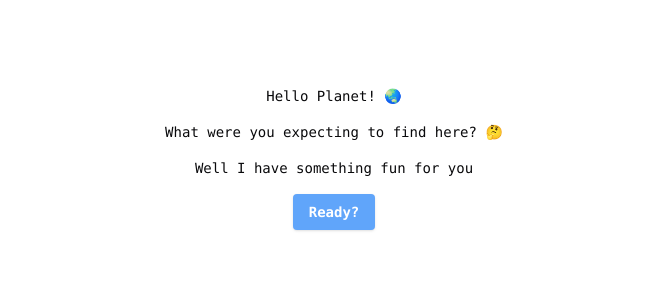
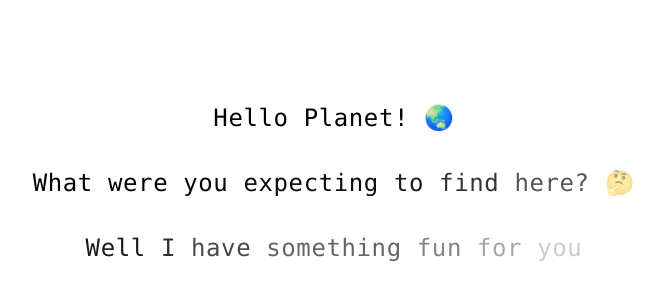
Before and after one commit to konfucius1/konnections, a React (Vite) app: page / in a window 1280 px wide. Shown: the part 154-454 px from the top of the page, without its empty margins (306-970 px from the left). Built offline with nearby package versions, Linux system fonts and the light colour scheme.

Commit message:
feat: add type generator effect for landing page

```diff
--- /dev/null
+++ b/src/components/ui/textgenerateeffect.tsx
@@ -0,0 +1,53 @@
+import { useEffect } from 'react';
+import { motion, stagger, useAnimate } from 'framer-motion';
+import { cn } from '@/lib/utils';
+
+export const TextGenerateEffect = ({
+  words,
+  className,
+}: {
+  words: string;
+  className?: string;
+}) => {
+  const [scope, animate] = useAnimate();
+  let wordsArray = words.split(' ');
+  useEffect(() => {
+    animate(
+      'span',
+      {
+        opacity: 1,
+      },
+      {
+        duration: 2,
+        delay: stagger(0.2),
+      },
+    );
+  }, [scope.current]);
+
+  const renderWords = () => {
+    return (
+      <motion.div ref={scope}>
+        {wordsArray.map((word, idx) => {
+          return (
+            <motion.span
+              key={word + idx}
+              className="dark:text-white text-black opacity-0"
+            >
+              {word}{' '}
+            </motion.span>
+          );
+        })}
+      </motion.div>
+    );
+  };
+
+  return (
+    <div className={cn('font-bold', className)}>
+      <div className="mt-4">
+        <div className=" dark:text-white text-black text-2xl leading-snug tracking-wide">
+          {renderWords()}
+        </div>
+      </div>
+    </div>
+  );
+};
--- a/src/routes/index.lazy.tsx
+++ b/src/routes/index.lazy.tsx
@@ -2,27 +2,60 @@ import { createLazyFileRoute } from '@tanstack/react-router';
 import ReadyModal from '@/features/home/ReadyModal';
 import { useDisclosure } from '@/hooks/useDisclosure';
 import { Button } from '@/components/ui/button';
+import { TextGenerateEffect } from '@/components/ui/textgenerateeffect';
+import { useState, useEffect } from 'react';
 
 export const Route = createLazyFileRoute('/')({
   component: Index,
 });
 
 function Index() {
+  const wordsFirst = `Hello Planet! 🌏`;
+  const wordsSecond = `What were you expecting to find here? 🤔`;
+  const wordsThird = `Well I have something fun for you`;
   const { isOpen, onToggle } = useDisclosure();
+
+  const [showFirst, setShowFirst] = useState(false);
+  const [showSecond, setShowSecond] = useState(false);
+  const [showThird, setShowThird] = useState(false);
+  const [showButton, setShowButton] = useState(false);
+
+  useEffect(() => {
+    const timers = [
+      setTimeout(() => setShowFirst(true), 0),
+      setTimeout(() => setShowSecond(true), 2000), // Adjust timing as needed
+      setTimeout(() => setShowThird(true), 4000),
+      setTimeout(() => setShowButton(true), 6000),
+    ];
+
+    // Clear timeouts on cleanup
+    return () => timers.forEach((timer) => clearTimeout(timer));
+  }, []);
 
   return (
     <div className="flex flex-col justify-center items-center gap-4 pt-44">
-      <h3>Hello Planet! 🌏</h3>
-      <p className="text-center">What were you expecting to find here? 🤔</p>
-      <p className="text-center">Well I have something fun for you</p>
-      <Button
-        onClick={onToggle}
-        className="bg-blue-400 hover:bg-blue-600 text-white font-bold py-2 px-4 rounded"
-      >
-        Ready?
-      </Button>
+      {showFirst && (
+        <TextGenerateEffect words={wordsFirst} className="font-thin" />
+      )}
+      {showSecond && (
+        <TextGenerateEffect words={wordsSecond} className="font-thin" />
+      )}
+      {showThird && (
+        <TextGenerateEffect words={wordsThird} className="font-thin" />
+      )}
+
+      {showButton && (
+        <Button
+          onClick={onToggle}
+          className="bg-blue-400 hover:bg-blue-600 text-white font-bold py-2 px-4 rounded animate-wobble my-4"
+        >
+          Ready?
+        </Button>
+      )}
 
       {isOpen && <ReadyModal onToggle={onToggle} />}
     </div>
   );
 }
+
+export default Index;
```
